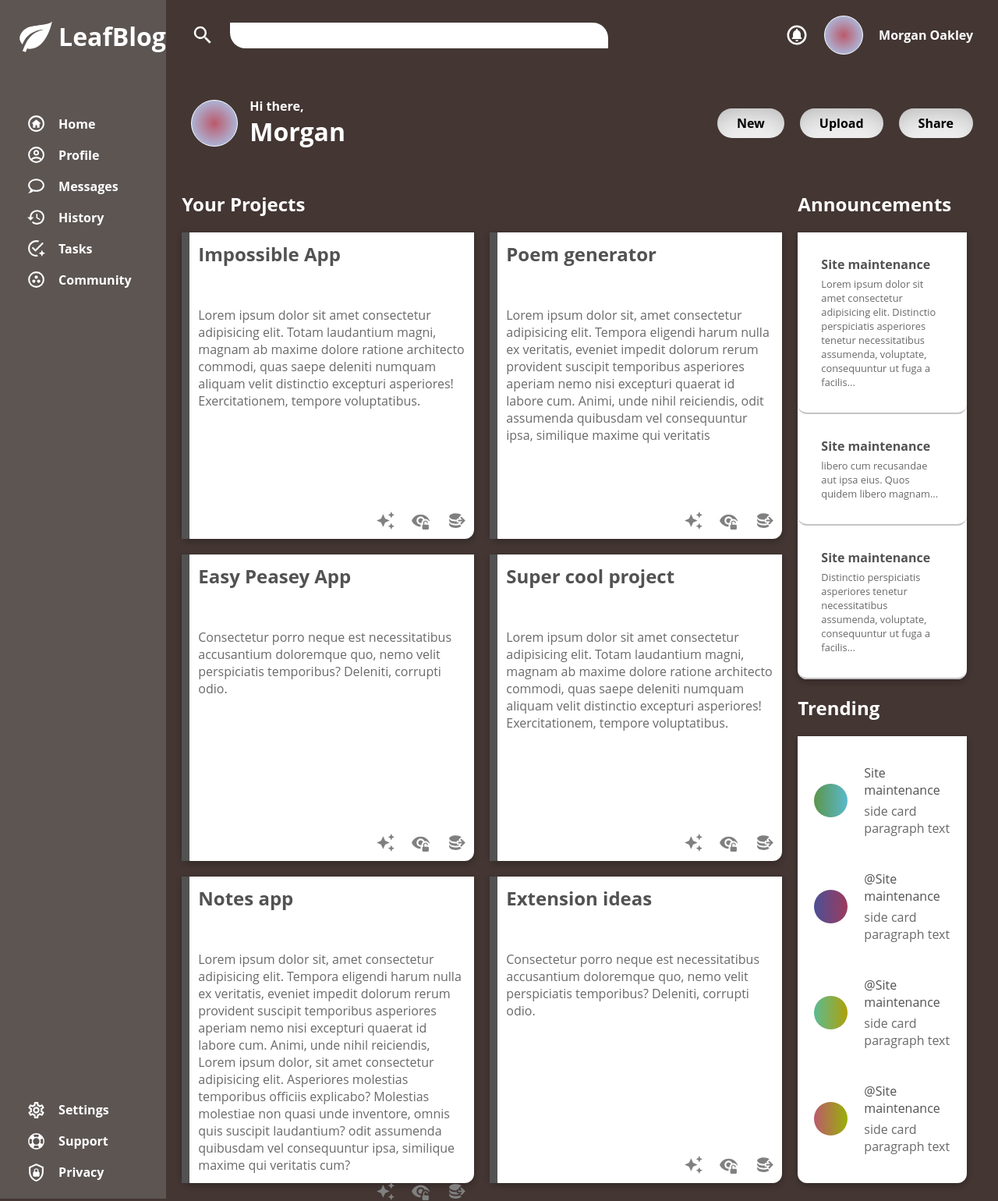
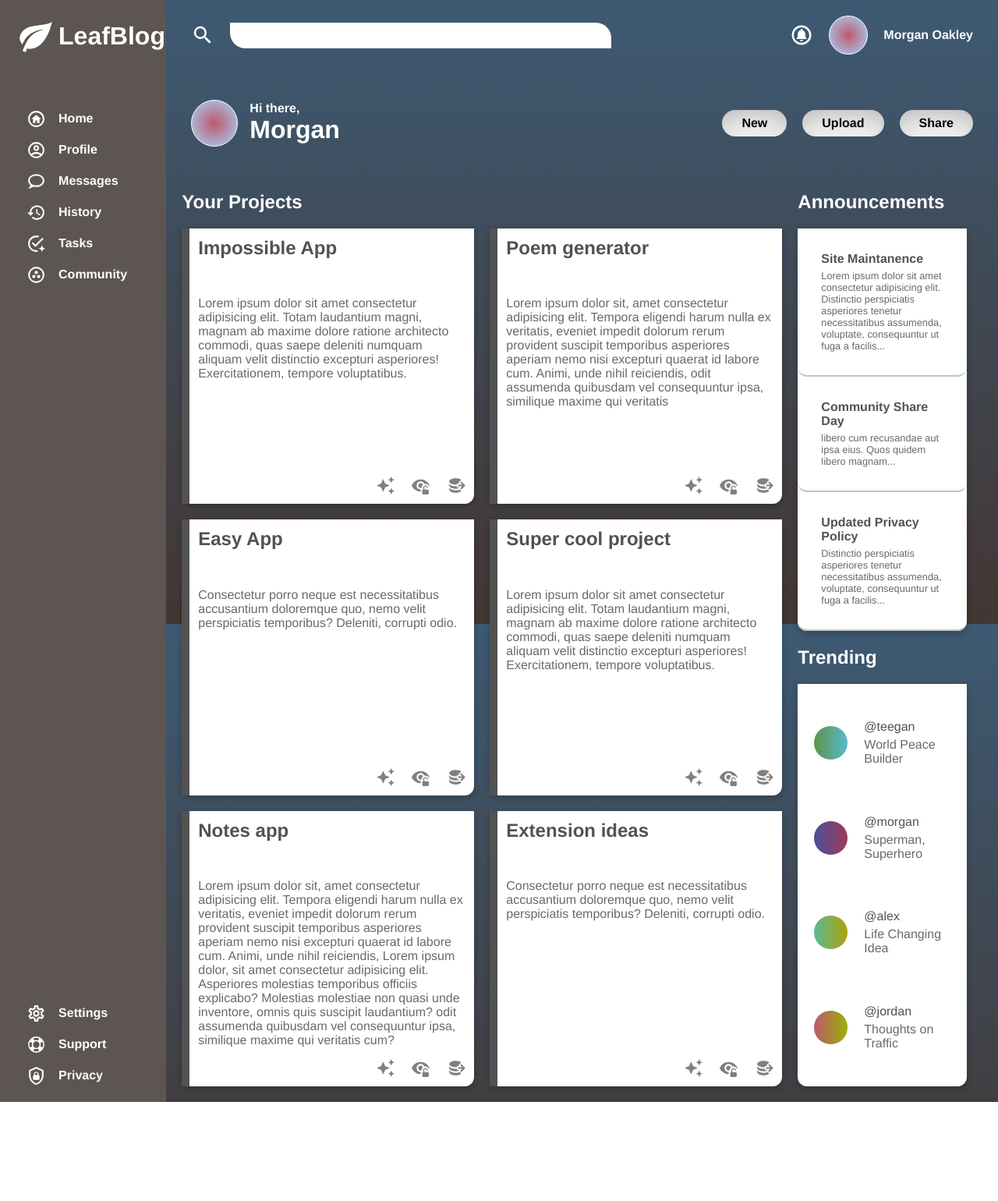
Before and after one commit to jshadbolt/admin-dashboard, a plain HTML site: page index.html in a window 1280 px wide. Shown: the whole page at 78% size. After the commit the page ends 1413 px from the top, so only its background shows below. Drawn offline with Linux system fonts and the light colour scheme; a script that the page names is missing.

Commit message:
add body gradient bg

```diff
--- a/index.html
+++ b/index.html
@@ -75,7 +75,9 @@
                     <img src="./icons/header/bell-circle-outline.svg" alt="" class="notification-icon icon large">
                 </div>
                 <div src="." alt="" class="user-image medium" id="currentUser"></div>
-                <div class="user-name">Morgan Oakley</div>
+                <a href="">
+                    <div class="user-name">Morgan Oakley</div>
+                </a>
             </div>
             <div class="header-bottom">
                 <div src="" alt="" class="user-image" id="currentUser"></div>
@@ -121,7 +123,7 @@
                 <div class="card">
                     <div class="card-ribbon"></div>
                     <div class="card-content">
-                        <div class="card-title">Easy Peasey App</div>
+                        <div class="card-title">Easy App</div>
                         <div class="card-text">Consectetur porro neque est necessitatibus accusantium doloremque quo, nemo velit perspiciatis temporibus? Deleniti, corrupti odio.</div>
                         <div class="card-buttons">
                             <img src="./icons/card/creation.svg" alt="" class="card-btn icon" id="favourite">
@@ -173,15 +175,15 @@
                     <div class="section-title">Announcements</div>
                     <div class="slots-container">
                         <div class="slot">
-                            <div class="slot-title">Site maintenance</div>
+                            <div class="slot-title">Site Maintanence</div>
                             <div class="slot-text">Lorem ipsum dolor sit amet consectetur adipisicing elit. Distinctio perspiciatis asperiores tenetur necessitatibus assumenda, voluptate, consequuntur ut fuga a facilis...</div>
                         </div>
                         <div class="slot">
-                            <div class="slot-title">Site maintenance</div>
+                            <div class="slot-title">Community Share Day</div>
                             <div class="slot-text">libero cum recusandae aut ipsa eius. Quos quidem libero magnam...</div>
                         </div>
                         <div class="slot">
-                            <div class="slot-title">Site maintenance</div>
+                            <div class="slot-title">Updated Privacy Policy</div>
                             <div class="slot-text">Distinctio perspiciatis asperiores tenetur necessitatibus assumenda, voluptate, consequuntur ut fuga a facilis...</div>
                         </div>
                     </div>
@@ -192,29 +194,29 @@
                         <div class="trending-slot">
                             <div src="" alt="" class="user-image small" id="user2"></div>
                             <div class="trending-text-wrapper">
-                                <div class="slot-title">Site maintenance</div>
-                                <div class="slot-text">side card paragraph text</div>
+                                <div class="slot-title">@teegan</div>
+                                <div class="slot-text">World Peace Builder</div>
                             </div>
                         </div>
                         <div class="trending-slot">
                             <div src="" alt="" class="user-image small" id="user3"></div>
                             <div class="trending-text-wrapper">
-                                <div class="slot-title">@Site maintenance</div>
-                                <div class="slot-text">side card paragraph text</div>
+                                <div class="slot-title">@morgan</div>
+                                <div class="slot-text">Superman, Superhero</div>
                             </div>
                         </div>
                         <div class="trending-slot">
                                 <div src="" alt="" class="user-image small" id="user4"></div>
                             <div class="trending-text-wrapper">
-                                <div class="slot-title">@Site maintenance</div>
-                                <div class="slot-text">side card paragraph text</div>
+                                <div class="slot-title">@alex</div>
+                                <div class="slot-text">Life Changing Idea</div>
                             </div>
                         </div>
                         <div class="trending-slot">
                                 <div src="" alt="" class="user-image small" id="user5"></div>
                             <div class="trending-text-wrapper">
-                                <div class="slot-title">@Site maintenance</div>
-                                <div class="slot-text">side card paragraph text</div>
+                                <div class="slot-title">@jordan</div>
+                                <div class="slot-text">Thoughts on Traffic</div>
                             </div>
                         </div>
                     </div>
--- a/styles.css
+++ b/styles.css
@@ -41,10 +41,10 @@ html, body {
 
 body {
     /* background-color: var(--dark-red); */
-    font-family:  'Open Sans', 'Helvetica Neue', sans-serif;
+    font-family: 'Helvetica Neue', sans-serif;
     color: var(--txt-clr-white);
-    background-color: #433633;
-
+    background: rgb(67,54,51);
+    background: linear-gradient(0deg, rgba(67,54,51,1) 0%, rgba(61,90,115,1) 100%);
 }
 
 button {
@@ -162,6 +162,7 @@ ul {
     padding: 10px 30px;
     outline: none;
     font-size: calc(var(--font-medium) - 0.1rem);
+    font-family: inherit;
 
 }
 
```
